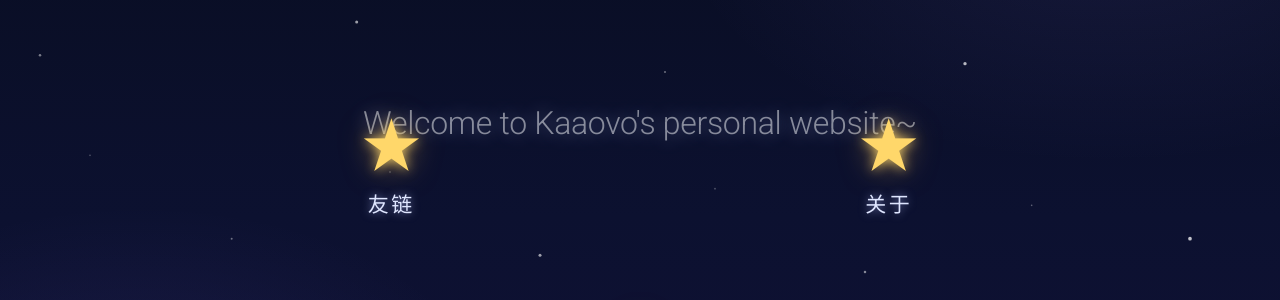
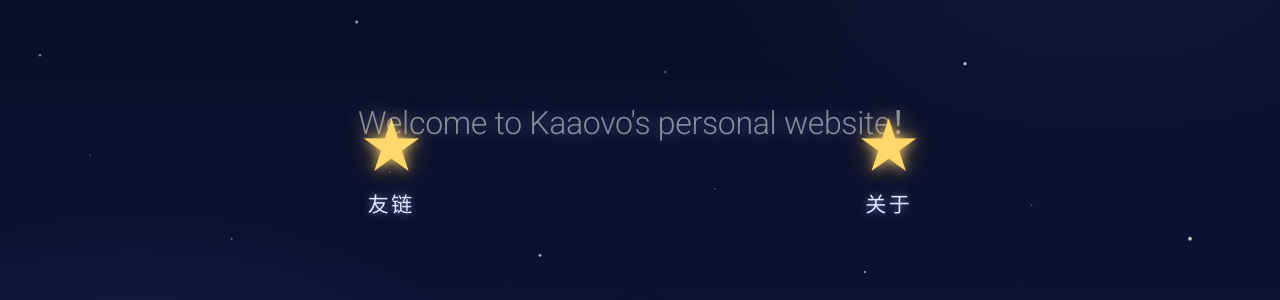
Before and after one commit to rainwithin/rainwithin.github.io, an MkDocs documentation site: the page built from docs/index.md, in a window 1280 px wide. Shown: the part 278-578 px from the top of the page. Built offline with MkDocs 1.6.1 and Material for MkDocs 9.7.7, drawn with Linux system fonts in a browser that asks for light colours.

Commit message:
主页大字波浪线改为感叹号

```diff
--- a/docs/index.md
+++ b/docs/index.md
@@ -1,5 +1,5 @@
 <div class="hero">
-  <h1 class="hero-title">Welcome to Kaaovo's personal website~</h1>
+  <h1 class="hero-title">Welcome to Kaaovo's personal website！</h1>
 
   <a class="star-nav s1" href="index.html">
     <span class="star">★</span>
```
